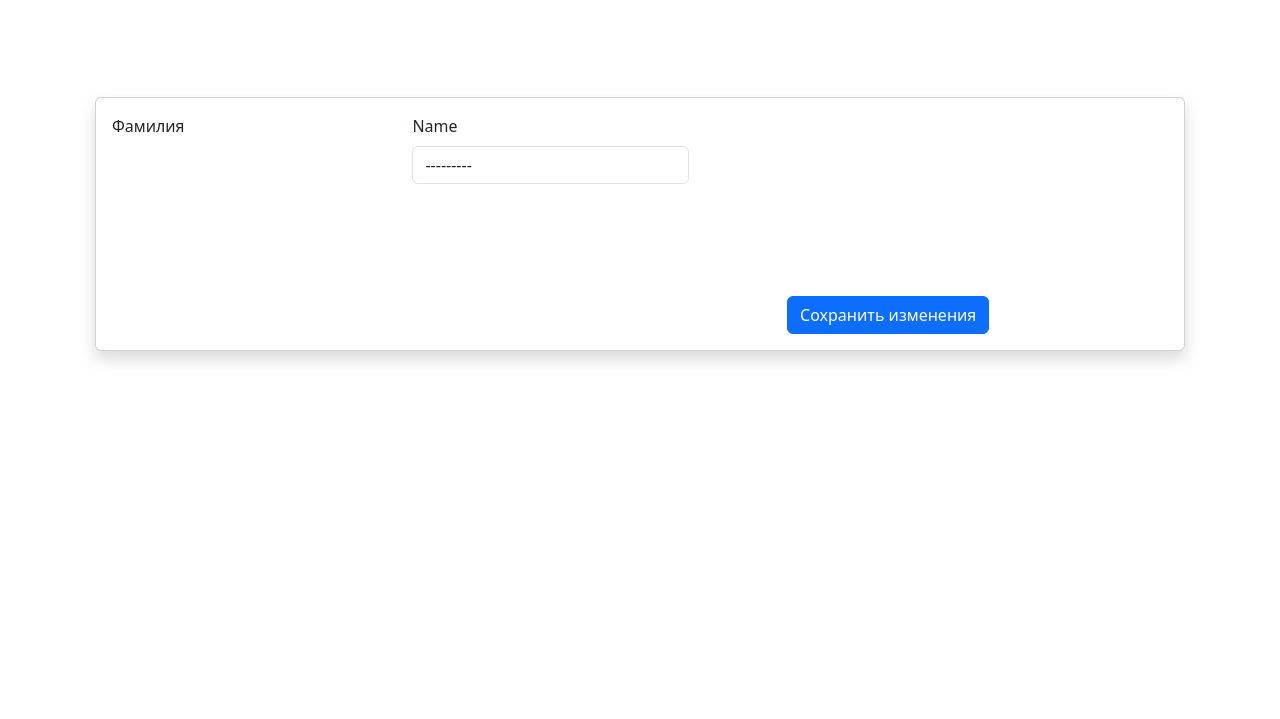
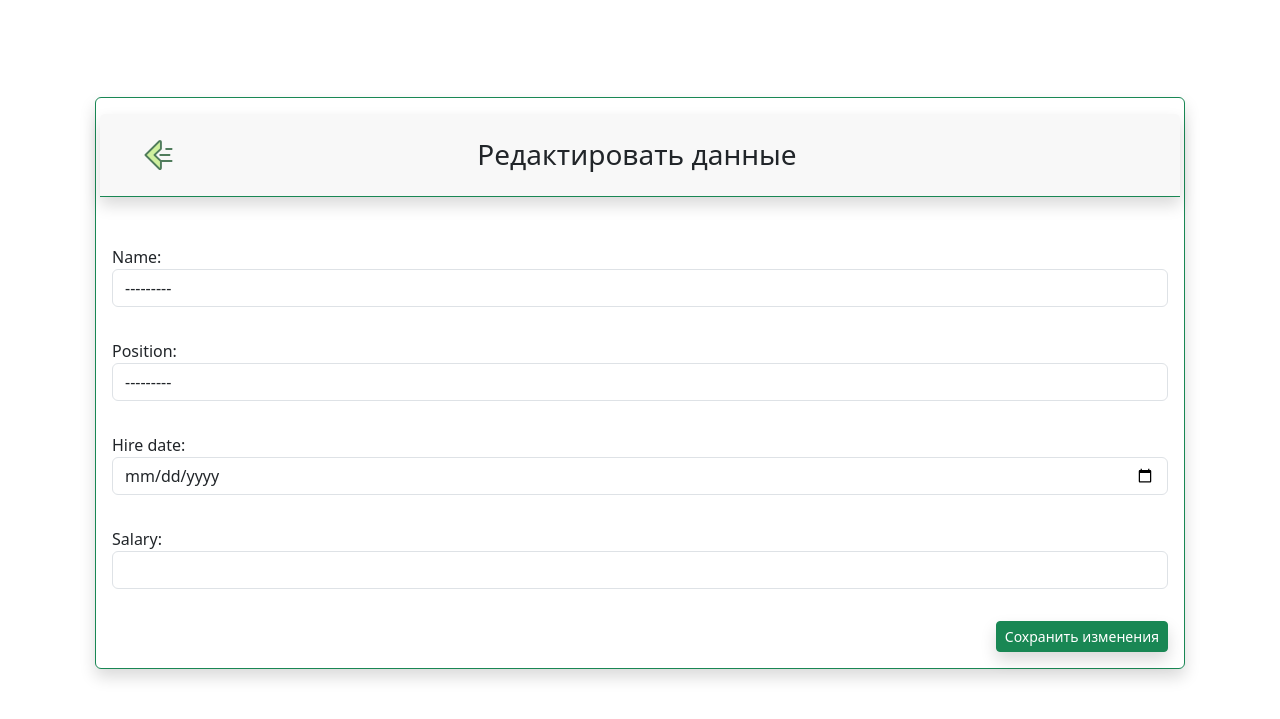
Before and after one commit to Kvezac/silver-robot, a Django app: page /edit-employee/ in a window 1280 px wide. Shown: the top 719 px of the page. Run offline with Django 4.2, Linux system fonts and the light colour scheme; the visitor is signed in with stand-in values (Sample User, id 1); data comes from the database, SQL or seed files in the repository; data that the repository does not hold is empty.

Commit message:
modified:   company/static/company/css/employee.css 	new file:   company/static/company/svg/back-arrow.svg 	modified:   company/views.py 	modified:   templates/block/header.html 	modified:   templates/block/navbar.html 	modified:   templates/company/edit_employee.html 	modified:   templates/company/list_employee_all.html 	modified:   templates/user/edit-profile.html 	modified:   templates/user/login.html 	modified:   templates/user/profile.html 	modified:   user/views.py

```diff
--- a/company/views.py
+++ b/company/views.py
@@ -43,7 +43,7 @@ def main_employee(request):
 def list_employee_all(request):
     employees = Employee.objects.all()
     page = request.GET.get('page')
-    result = 10
+    result = 5
     title = 'Все сотрудники'
     paginator = Paginator(employees, result)
     try:
@@ -70,7 +70,7 @@ def list_employee_all(request):
 
 def list_employee_id(request, level):
     nodes = Employee.objects.filter(level=level)
-    title = f'Департамент уровнь {level}'
+    title = f'Департамент уровень {level}'
     # root_employee_id = current_employee.get_level()
     # print(root_employee_id)
     # nodes = Employee.objects.all()
--- a/templates/block/navbar.html
+++ b/templates/block/navbar.html
@@ -2,7 +2,7 @@
 {% load department_menu %}
 
 <nav class="col-sm-2 1 d-flex flex-column">
-    <div class="bg-inherit border rounded-3 p-1 min-vh-100 sticky-top ">
+    <div class="bg-inherit border shadow border-success rounded-3 p-1 min-vh-100 sticky-top h-100">
         <ul class="nav flex-column  flex-row mb-auto justify-content-between overflow-auto">
             <li class="nav-item">
                 <a href="{% url 'company:main-employee' %}" class="nav-link px-2 text-truncate">
--- a/templates/company/edit_employee.html
+++ b/templates/company/edit_employee.html
@@ -5,47 +5,26 @@
     <div class="container  mt-4 p-4 alert">
         <div class="row">
             <div class="col-xl-12 mt-5">
-                <div class="card  shadow p-3 mb-5 bg-body rounded" style="max-width:1400px;">
+                <div class="card  shadow p-3 mb-5 bg-body  rounded border-success" style="max-width:1400px;">
+                    <div class="row card-header mb-5 align-items-center border-success shadow">
+                        <div class="col-md-4">
+                            <a class="btn" href="javascript:history.go(-1)"><img
+                                    src="{% static 'company/svg/back-arrow.svg' %}" width="35" height="30"
+                                    alt="Назад"></a>
+                        </div>
+                        <div class="col-md-4">
+                            <h3 class="font-weight-light my-3">
+                                Редактировать данные
+                            </h3>
+                        </div>
+                    </div>
                     <form class="row g-3 needs-validation" action="{% url 'company:edit-employee' %}" method="post"
                           enctype="multipart/form-data">
                         {% csrf_token %}
-                        <div class="col-md-10 d-flex flex-column">
-{#                            {{ form.as_p }}#}
-                            <div class="row">
-                                <div class="col-md-4">
-                                    <label for="" class="form-label">Фамилия</label>
-                                    <p type="text" id="validationCustom02">{{ form.last_name }}</p>
-                                </div>
-                                <div class="col-md-4">
-                                    <label for="validationCustom01" class="form-label">{{ form.name.label }}</label>
-                                    <p type="text" id="validationCustom01">{{ form.name }}</p>
-                                </div>
-                                <div class="col-md-4">
-                                    <label for="validationCustom01"
-                                           class="form-label">{{ form.middle_name.label }}</label>
-                                    <p type="text" id="validationCustom01">{{ form.middle_name }}</p>
-                                </div>
-                                <div class="col-md-4">
-                                    <label for="male2" class="form-label">{{ form.gender.label }}</label>
-                                    {{ form.gender }}
-                                </div>
-                                <div class="col-md-4">
-                                    <label for="inputDate" class="form-label">{{ form.date_of_bth.label }}</label>
-                                    <p>{{ form.date_of_bth|cut:'"' }}</p>
-                                </div>
-                                <div class="col-md-4">
-                                    <label for="inputDate" class="form-label">{{ form.phone.label }}</label>
-                                    {{ form.phone }}
-                                </div>
-                                <div class="col-md-4">
-                                    <label for="inputDate" class="form-label">{{ form.city.label }}</label>
-                                    <p type="text">{{ form.city }}</p>
-                                </div>
-                            </div>
-                            <div class="row mt-3">
-                                <div class="col-md-12 d-flex justify-content-end">
-                                    <button class="btn btn-primary" type="submit">Сохранить изменения</button>
-                                </div>
+                        {{ form.as_p }}
+                            <div class="d-flex justify-content-end">
+                                <button class="btn btn-success btn-sm mr-auto shadow" type="submit">Сохранить изменения
+                                </button>
                             </div>
                         </div>
 
--- a/templates/user/login.html
+++ b/templates/user/login.html
@@ -29,7 +29,7 @@
                                     <input class="btn btn-success stretched-link border border-black" type="submit"
                                            value="Авторизоваться">
                                 </div>
-                                {#                                <a class="small link-info mt-3" href="#">Забыли пароль?</a>#}
+                                                                <a class="small link-info mt-3" href="#">Забыли пароль?</a>
                             </form>
                         </div>
                         <div class="card-footer text-center">
--- a/user/views.py
+++ b/user/views.py
@@ -24,7 +24,7 @@ def login_user(request):
             user = authenticate(request, username=username, password=password)
             if user is not None:
                 login(request, user)
-                return redirect('company:list-employee')
+                return redirect('company:main-employee')
 
         return render(request, 'user/login.html', context)
 
@@ -56,6 +56,7 @@ def logout_user(request):
         return redirect('user:login')
 
 
+@login_required()
 def delete_user(request, user_id):
     user = get_object_or_404(Profile, pk=user_id)
     if request.method == 'POST':
```
Also changed, not shown: company/static/company/css/employee.css (+14 -0 lines), templates/block/header.html (+4 -4 lines), templates/company/list_employee_all.html (+8 -5 lines), templates/user/edit-profile.html (+20 -8 lines), templates/user/profile.html (+13 -13 lines), company/static/company/svg/back-arrow.svg (added).
